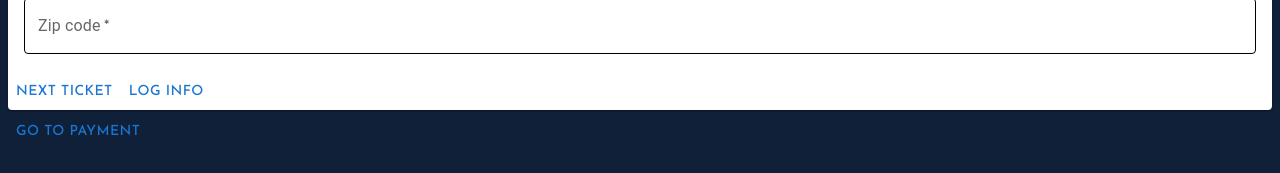
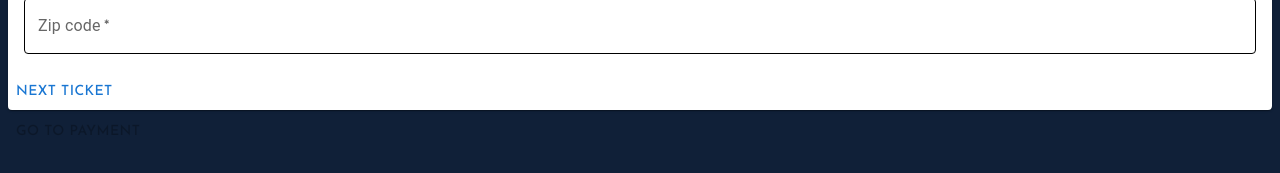
Before and after one commit to jona08n9/booking_flow, a Next.js app: page /contact_information in a window 1280 px wide. Shown: the part 327-500 px from the top of the page. Built offline with nearby package versions, Linux system fonts and the light colour scheme; a web font is replaced by a local one.

Commit message:
button disabled if forms are not filled out

```diff
--- a/src/pages/contact_information.js
+++ b/src/pages/contact_information.js
@@ -127,6 +127,7 @@ function Contact(props) {
   const [bookingDetails, setBookingDetails] = useContext(BookingInformation);
   const [currentAccordionIndex, setCurrentAccordionIndex] = useState(0);
   const [formArray, setFormArray] = useState([]);
+  console.log("number", bookingDetails.ticketAmount);
 
   const handleNextTicket = () => {
     setCurrentAccordionIndex(currentAccordionIndex + 1);
@@ -170,9 +171,15 @@ function Contact(props) {
       {[...Array(bookingDetails.ticketAmount)].map((_, index) => (
         <ContactForm bookingDetails={bookingDetails} updateBookingDetails={updateBookingDetails} numOfTickets={index + 1} key={index} fromIndex={index} isExpanded={index === currentAccordionIndex} onNextTicket={handleNextTicket} handleSubmit={handleSubmit} onClickAccordion={() => setCurrentAccordionIndex(index)} />
       ))}
-      <Button onClick={updateBookingDetails} className=" mb-10 h-10 gap-5 place-self-center rounded-none border-2 border-solid border-color-yellow px-6 font-sans font-semibold text-color-yellow hover:bg-color-yellow hover:text-color-black ">
-        <span className="pt-1">Go to payment</span>
-      </Button>
+      {bookingDetails.ticketAmount === formArray.length ? (
+        <Button onClick={updateBookingDetails} className=" mb-10 h-10 gap-5 place-self-center rounded-none border-2 border-solid border-color-yellow px-6 font-sans font-semibold text-color-yellow hover:bg-color-yellow hover:text-color-black ">
+          <span className="pt-1">Go to payment</span>
+        </Button>
+      ) : (
+        <Button disabled={true} className=" mb-10 h-10 gap-5 place-self-center rounded-none border-2 border-solid border-color-gray bg-color-gray px-6 font-sans font-semibold text-color-black hover:bg-color-yellow hover:text-color-black ">
+          <span className="pt-1">Go to payment</span>
+        </Button>
+      )}
     </>
   );
 }
@@ -218,9 +225,9 @@ function ContactForm(props) {
         <Button type="submit" onClick={() => props.updateBookingDetails} className=" mb-10 h-10 gap-5 place-self-center rounded-none border-2 border-solid border-color-black px-6 font-sans font-semibold text-color-black hover:bg-color-black hover:text-color-yellow ">
           <span className="pt-1">Next ticket</span>
         </Button>
-        <Button onClick={() => console.log(props.bookingDetails)} className=" mb-10 h-10 gap-5 place-self-center rounded-none border-2 border-solid border-color-black px-6 font-sans font-semibold text-color-black hover:bg-color-black hover:text-color-yellow ">
+        {/* <Button onClick={() => console.log(props.bookingDetails)} className=" mb-10 h-10 gap-5 place-self-center rounded-none border-2 border-solid border-color-black px-6 font-sans font-semibold text-color-black hover:bg-color-black hover:text-color-yellow ">
           <span className="pt-1">log info</span>
-        </Button>
+        </Button> */}
       </Accordion>
     </form>
   );
```
